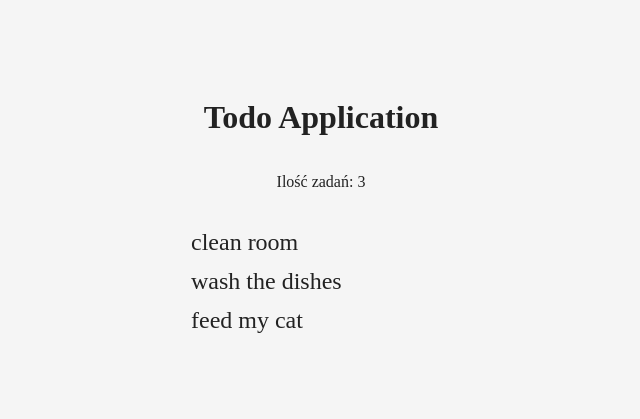
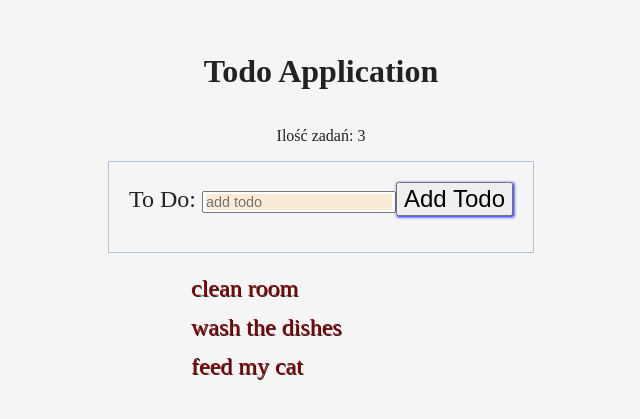
Before and after one commit to danielld75/webpack_react_todo_16_4, a React app: page / in a window 1280 px wide. Shown: the part 183-602 px from the top of the page, without its empty margins (319-959 px from the left). Built offline with nearby package versions, Linux system fonts and the light colour scheme.

Commit message:
Add TodoForm js & css

```diff
--- /dev/null
+++ b/src/components/TodoForm.css
@@ -0,0 +1,17 @@
+.todoForm {
+    height: 50px;
+    font-size: 1.5rem;
+    color: #222222;
+    border: 1px solid lightsteelblue;
+    padding: 20px;
+}
+.todoForm input::placeholder {
+    background-color: antiquewhite;
+}
+.todoForm input[type='submit'] {
+    box-shadow: 1px 1px 3px blue;
+    font-size: 1.5rem;
+}
+.todoForm input {
+    font-size: .9rem;
+}
--- a/src/components/TodoForm.js
+++ b/src/components/TodoForm.js
@@ -1,16 +1,23 @@
 import React from 'react';
+import style from './TodoForm.css'
 
 const TodoForm = props => {
   return (
-    <form>
+    <div className={style.todoForm}>
+      <form onSubmit={props.handleSubmit}>
+        <label>
+          To Do:
+          {' '}
           <input
             type='text'
             placeholder='add todo'
             value={props.value}
+            onChange={props.updateValue}
           />
-      <button
-        onClick={() => {props.add()}}>Add Todo</button>
+        </label>
+        <input type={"submit"} onClick={props.addTodo} value={"Add Todo"}/>
       </form>
+    </div>
     )
 };
 
--- a/src/components/TodoList.css
+++ b/src/components/TodoList.css
@@ -8,6 +8,8 @@
     list-style: none;
     padding: 6px;
     width: 300px;
+    text-shadow: 1px 1px #222222;
+    color: darkred;
 }
 .item:hover {
     background-color: #9763E6;
--- a/src/containers/App.js
+++ b/src/containers/App.js
@@ -22,13 +22,15 @@ class App extends React.Component {
     };
   }
 
-  addTodo(val) {
-    const todo = {
-      text: val,
-      id: uuid.v4()
-    };
-    const data = [...this.data, todo];
-    this.setState({data});
+  addTodo() {
+    if (this.state.value !== '') {
+      const todo = {
+        text: this.state.value,
+        id: uuid.v4()
+      };
+      const data = [...this.state.data, todo];
+      this.setState({data, value: ""});
+    }
   }
 
   removeTodo(id) {
@@ -36,12 +38,22 @@ class App extends React.Component {
     this.setState({data: remainder});
   }
 
+  updateValue(e) {
+    this.setState({value: e.target.value});
+  }
+
+  handleSubmit(e) {
+    e.preventDefault();
+  };
+
   render() {
     return (
       <div>
         <div className={style.TodoApp}>
           <Title title="Todo Application"/>
           <p>Ilość zadań: {this.state.data.length}</p>
+          <TodoForm handleSubmit={this.handleSubmit.bind(this)} addTodo={this.addTodo.bind(this)}
+                    updateValue={this.updateValue.bind(this)} value={this.state.value}/>
           <TodoList dataLists={this.state.data} removeTodo={this.removeTodo.bind(this)}/>
         </div>
       </div>
```
Lines whose indentation alone changed are shown as unchanged.
